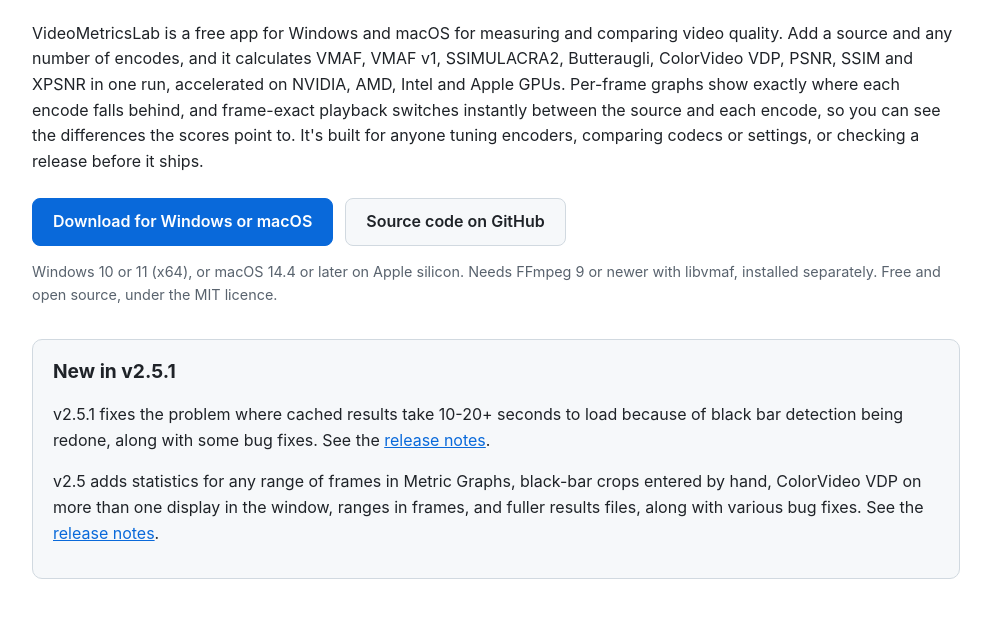
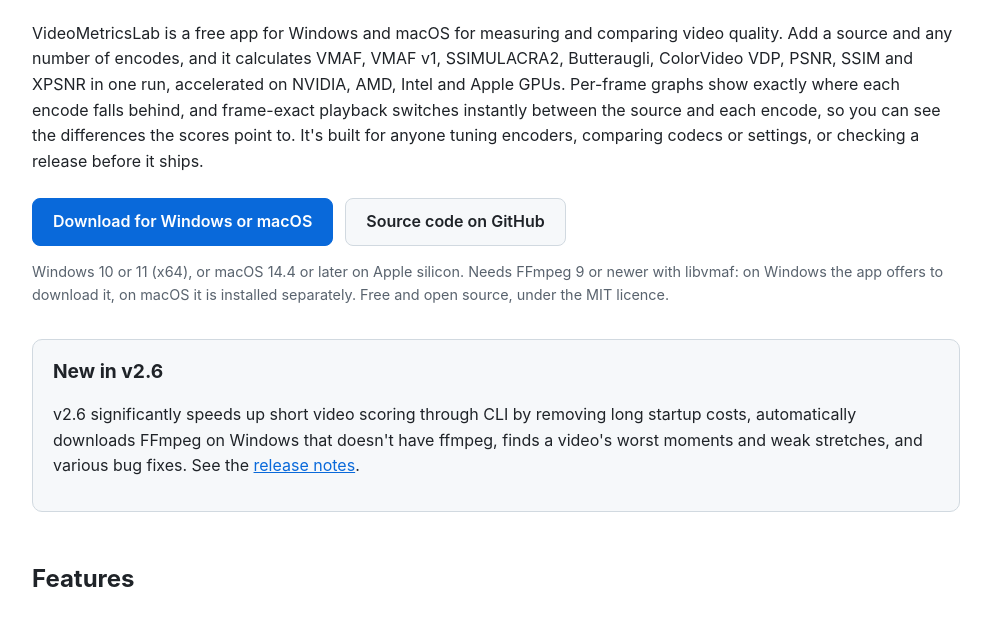
Before and after one commit to 4KVCD/VideoMetricsLab, a plain HTML site: page index.html in a window 1280 px wide. Shown: the part 134-753 px from the top of the page, without its empty margins (144-1135 px from the left). Drawn offline with Linux system fonts and the light colour scheme.

Commit message:
Landing page: v2.6
"New in v2.6" with the release's summary line and a link to its release notes, and the FFmpeg
note now says the Windows app offers to download FFmpeg, as the README does.

Co-Authored-By: Claude Opus 5.5 <noreply@anthropic.com>

```diff
--- a/index.html
+++ b/index.html
@@ -20,7 +20,7 @@
   "name": "VideoMetricsLab",
   "applicationCategory": "MultimediaApplication",
   "operatingSystem": "Windows 10, Windows 11, macOS 14.4",
-  "softwareVersion": "2.5.1",
+  "softwareVersion": "2.6",
   "offers": {"@type": "Offer", "price": "0", "priceCurrency": "USD"},
   "license": "https://opensource.org/licenses/MIT",
   "url": "https://4kvcd.github.io/VideoMetricsLab/",
@@ -81,14 +81,12 @@ before it ships.</p>
   <a class="button" href="https://github.com/4KVCD/VideoMetricsLab">Source code on GitHub</a>
 </div>
 <p class="note">Windows 10 or 11 (x64), or macOS 14.4 or later on Apple silicon. Needs FFmpeg 9 or newer with
-libvmaf, installed separately. Free and open source, under the MIT licence.</p>
+libvmaf: on Windows the app offers to download it, on macOS it is installed separately. Free and open source, under the MIT licence.</p>
 
 <section class="news">
-<h2>New in v2.5.1</h2>
-<p>v2.5.1 fixes the problem where cached results take 10-20+ seconds to load because of black bar detection being redone, along with some bug fixes. See the
-<a href="https://github.com/4KVCD/VideoMetricsLab/releases/tag/v2.5.1">release notes</a>.</p>
-<p>v2.5 adds statistics for any range of frames in Metric Graphs, black-bar crops entered by hand, ColorVideo VDP on more than one display in the window, ranges in frames, and fuller results files, along with various bug fixes. See the
-<a href="https://github.com/4KVCD/VideoMetricsLab/releases/tag/v2.5">release notes</a>.</p>
+<h2>New in v2.6</h2>
+<p>v2.6 significantly speeds up short video scoring through CLI by removing long startup costs, automatically downloads FFmpeg on Windows that doesn't have ffmpeg, finds a video's worst moments and weak stretches, and various bug fixes. See the
+<a href="https://github.com/4KVCD/VideoMetricsLab/releases/tag/v2.6">release notes</a>.</p>
 </section>
 
 <h2>Features</h2>
```
